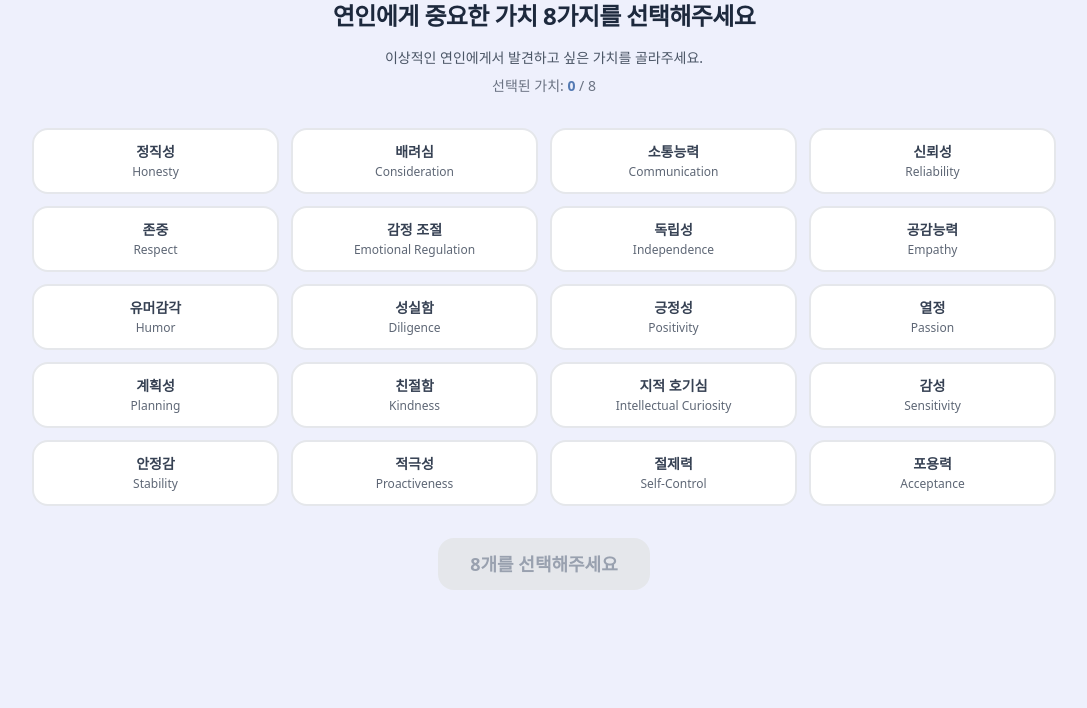
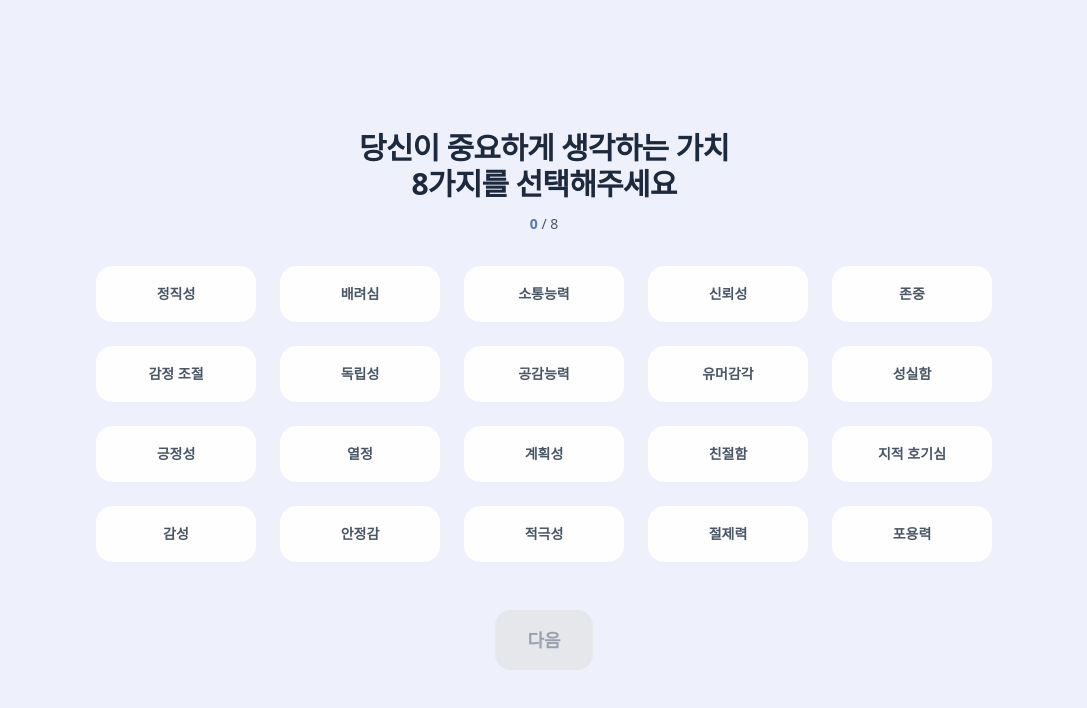
Before and after one commit to Daco2020/luvid, a Next.js app: page /user-manual/value-tournament in a window 1280 px wide. Shown: the top 708 px of the page, without its empty margins (96-1183 px from the left). Built offline with nearby package versions, Linux system fonts and the light colour scheme.

Commit message:
가치 선택 화면 구현

```diff
--- a/src/features/user-manual/components/section3/ValueSelection.tsx
+++ b/src/features/user-manual/components/section3/ValueSelection.tsx
@@ -1,9 +1,11 @@
 /**
  * Section 3: 가치 선택 화면
- * 20개 핵심 가치 중 8개를 선택하는 화면
  */
 
-import { CoreValue } from "@/features/user-manual/model/section3-schema";
+"use client";
+
+import { useState, useEffect } from "react";
+import { CoreValue } from "../../model/section3-schema";
 
 interface ValueSelectionProps {
   coreValues: CoreValue[];
@@ -12,6 +14,18 @@ interface ValueSelectionProps {
   onComplete: () => void;
 }
 
+// 무거운 톤 + 투명도로 연한 파스텔 색상 팔레트
+const PASTEL_COLORS = [
+  { bg: "bg-blue-300/10", border: "border-primary/10" },
+  { bg: "bg-purple-300/10", border: "border-primary/10" },
+  { bg: "bg-pink-300/10", border: "border-primary/10" },
+  { bg: "bg-green-300/10", border: "border-primary/10" },
+  { bg: "bg-yellow-300/10", border: "border-primary/10" },
+  { bg: "bg-indigo-300/10", border: "border-primary/10" },
+  { bg: "bg-rose-300/10", border: "border-primary/10" },
+  { bg: "bg-teal-300/10", border: "border-primary/10" },
+];
+
 export function ValueSelection({
   coreValues,
   selectedIds,
@@ -19,74 +33,116 @@ export function ValueSelection({
   onComplete,
 }: ValueSelectionProps) {
   const isSelected = (id: string) => selectedIds.includes(id);
-  const canProceed = selectedIds.length === 8;
+  const canSelect = selectedIds.length < 8;
+
+  // 각 칩의 현재 색상 상태 (null이면 기본 상태)
+  const [chipColors, setChipColors] = useState<Record<string, typeof PASTEL_COLORS[0] | null>>({});
+
+  useEffect(() => {
+    const interval = setInterval(() => {
+      // 선택되지 않은 칩들만 필터링
+      const unselectedChips = coreValues.filter((v) => !selectedIds.includes(v.id));
+
+      if (unselectedChips.length === 0) return;
+
+      // 랜덤하게 2~3개 선택
+      const numToAnimate = Math.floor(Math.random() * 2) + 3; // 3 or 4
+      const chipsToAnimate = [...unselectedChips]
+        .sort(() => Math.random() - 0.5)
+        .slice(0, Math.min(numToAnimate, unselectedChips.length));
+
+      // 각 칩에 랜덤 딜레이를 주어서 순차적으로 색상 적용
+      chipsToAnimate.forEach((chip, index) => {
+        const randomDelay = (Math.random() * 800) + 200; // 200~1000ms 랜덤 딜레이
+        const randomColor = PASTEL_COLORS[Math.floor(Math.random() * PASTEL_COLORS.length)];
+
+        setTimeout(() => {
+          setChipColors(prev => ({
+            ...prev,
+            [chip.id]: randomColor
+          }));
+
+          // 0.5초 후 해당 칩의 색상만 제거
+          setTimeout(() => {
+            setChipColors(prev => {
+              const newColors = { ...prev };
+              delete newColors[chip.id];
+              return newColors;
+            });
+          }, 500);
+        }, randomDelay);
+      });
+    }, 6000);
+
+    return () => clearInterval(interval);
+  }, [coreValues, selectedIds]);
 
   return (
-    <div className="max-w-5xl mx-auto">
-      {/* 제목 */}
-      <div className="text-center mb-8">
-        <h2 className="md:text-2xl text-xl font-bold text-gray-900 mb-4">
-          연인에게 중요한 가치 8가지를 선택해주세요
+    <div className="flex flex-col items-center justify-center min-h-screen px-6 py-12">
+      <div className="w-full max-w-4xl space-y-8">
+        {/* Header */}
+        <div className="text-center space-y-3">
+          <h2 className="text-2xl md:text-3xl font-bold text-slate-800">
+            당신이 중요하게 생각하는 가치<br />8가지를 선택해주세요
           </h2>
-        <p className="text-gray-600 mb-2">
-          이상적인 연인에게서 발견하고 싶은 가치를 골라주세요.
+          <p className="text-slate-600">
+            <span className="font-bold text-primary">{selectedIds.length}</span> / 8
           </p>
-        <div className="text-sm text-gray-500">
-          선택된 가치: <span className="font-bold text-primary">{selectedIds.length}</span> / 8
-        </div>
         </div>
 
-      {/* 가치 칩 그리드 */}
-      <div className="grid grid-cols-2 md:grid-cols-4 gap-3 mb-8">
+        {/* Value Grid */}
+        <div className="grid grid-cols-4 md:grid-cols-5 lg:grid-cols-5 gap-4 md:gap-6">
           {coreValues.map((value) => {
             const selected = isSelected(value.id);
+            const animatedColor = chipColors[value.id];
+
             return (
               <button
                 key={value.id}
-              onClick={() => onToggle(value.id)}
-              disabled={!selected && selectedIds.length >= 8}
+                onClick={() => {
+                  if (selected || canSelect) {
+                    onToggle(value.id);
+                  }
+                }}
+                disabled={!selected && !canSelect}
                 className={`
-                relative px-4 py-3 rounded-xl font-medium text-sm transition-all duration-200
+                  relative px-4 py-4 rounded-2xl font-semibold text-xs md:text-sm
+                  transition-all duration-500 border-2
                   ${
                     selected
-                    ? "bg-primary text-white shadow-lg scale-105"
-                    : "bg-white text-gray-700 border-2 border-gray-200 hover:border-primary hover:shadow-md"
+                      ? "bg-primary text-white shadow-lg shadow-primary/30 md:scale-105 scale-102 border-primary"
+                      : canSelect
+                      ? animatedColor
+                        ? `${animatedColor.bg} ${animatedColor.border} text-gray-700`
+                        : "bg-white/90 text-gray-600 hover:bg-primary/20 border-transparent"
+                      : "bg-gray-50 text-gray-400 cursor-not-allowed border-transparent"
                   }
-                ${!selected && selectedIds.length >= 8 ? "opacity-40 cursor-not-allowed" : "cursor-pointer"}
                 `}
               >
-              {/* 선택 표시 */}
-              {selected && (
-                <div className="absolute -top-1 -right-1 w-5 h-5 bg-accent rounded-full flex items-center justify-center">
-                  <span className="text-white text-xs">✓</span>
-                </div>
-              )}
-
-              <div className="text-center">
-                <div className="font-bold">{value.name}</div>
-                <div className="text-xs opacity-80 mt-0.5">{value.nameEn}</div>
-              </div>
+                {value.name}
               </button>
             );
           })}
         </div>
 
-      {/* 다음 버튼 */}
-      <div className="flex justify-center">
+        {/* Next Button */}
+        <div className="flex justify-center pt-4">
           <button
             onClick={onComplete}
-          disabled={!canProceed}
+            disabled={selectedIds.length !== 8}
             className={`
-            px-8 py-3 rounded-xl font-bold text-lg transition-all duration-200
+              px-8 py-4 rounded-xl font-bold text-lg
+              transition-all duration-200
               ${
-              canProceed
-                ? "bg-primary text-white hover:bg-primary/90 shadow-lg hover:shadow-xl"
+                selectedIds.length === 8
+                  ? "bg-primary text-white hover:bg-primary/90 shadow-lg shadow-primary/30"
                   : "bg-gray-200 text-gray-400 cursor-not-allowed"
               }
             `}
           >
-          {canProceed ? "다음 단계로" : "8개를 선택해주세요"}
+            다음
           </button>
+        </div>
       </div>
     </div>
   );
--- a/src/features/user-manual/components/section3/Wizard.tsx
+++ b/src/features/user-manual/components/section3/Wizard.tsx
@@ -1,11 +1,7 @@
-/**
- * Section 3: Wizard 컴포넌트
- * 가치 선택 → 긍정 토너먼트 → 부정 토너먼트 → 결과
- */
-
 "use client";
 
 import { useState } from "react";
+import { SectionIntro } from "@/shared/components/SectionIntro";
 import { CORE_VALUES } from "../../model/section3-values";
 import { ValueAspect, Section3Result } from "../../model/section3-schema";
 import { analyzeSection3, createTournamentBracket } from "../../model/section3-analyzer";
@@ -14,13 +10,14 @@ import { Tournament } from "./Tournament";
 import { ResultSection3 } from "./ResultSection3";
 
 type WizardStep =
+  | "intro"
   | "value_selection"
   | "positive_tournament"
   | "negative_tournament"
   | "result";
 
 export function Wizard() {
-  const [step, setStep] = useState<WizardStep>("value_selection");
+  const [step, setStep] = useState<WizardStep>("intro");
   const [selectedCoreValueIds, setSelectedCoreValueIds] = useState<string[]>([]);
 
   // 긍정 토너먼트 상태
@@ -206,6 +203,16 @@ export function Wizard() {
   };
 
   // 현재 스텝 렌더링
+  if (step === "intro") {
+    return (
+      <SectionIntro
+        sectionNumber={3}
+        title="가치관 월드컵"
+        onComplete={() => setStep("value_selection")}
+      />
+    );
+  }
+
   if (step === "value_selection") {
     return (
       <ValueSelection
```
Lines whose indentation alone changed are shown as unchanged.
